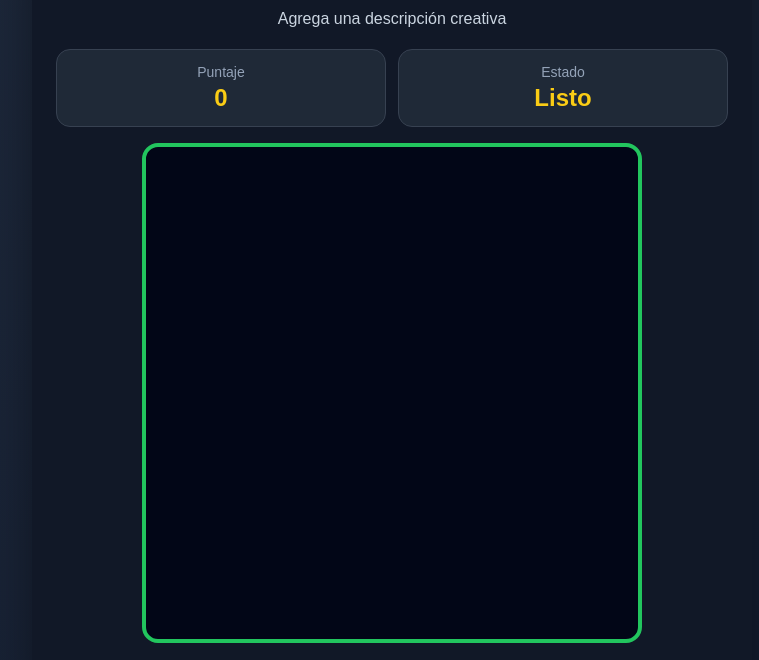
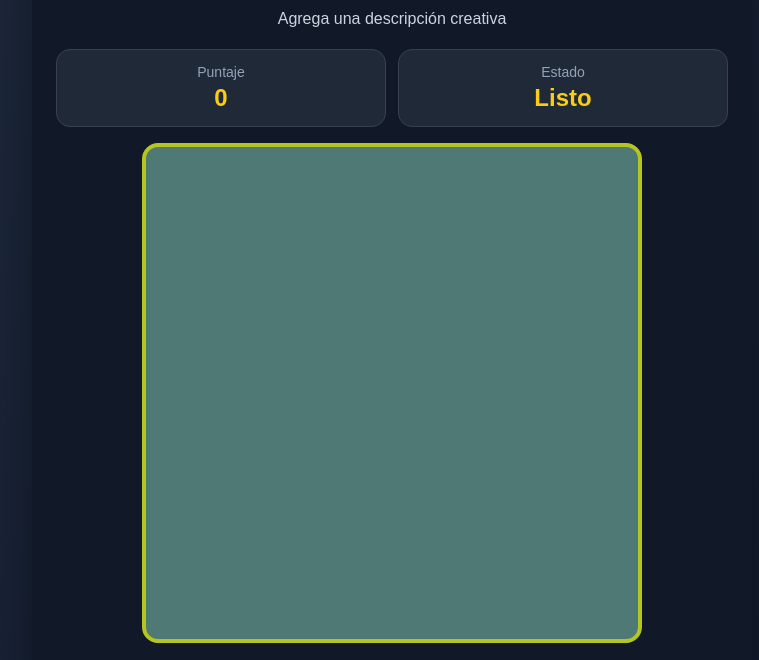
Before and after one commit to Deivis-M/Juego-de-la-Serpiente, a plain HTML site: page serpiente.html in a window 1280 px wide. Shown: the part 85-745 px from the top of the page, without its empty margins (248-1007 px from the left). Drawn offline with Linux system fonts and the light colour scheme.

Commit message:
Taller 1 -Paso 5 modificar color canvas y borde

```diff
--- a/serpiente.css
+++ b/serpiente.css
@@ -69,8 +69,8 @@ h1 {
 canvas {
     width: 100%;
     max-width: 500px;
-    background: #020617;
-    border: 4px solid #22c55e;
+    background: #4e7975;
+    border: 4px solid #b5c522;
     border-radius: 16px;
     display: block;
     margin: 0 auto 20px auto;
```
